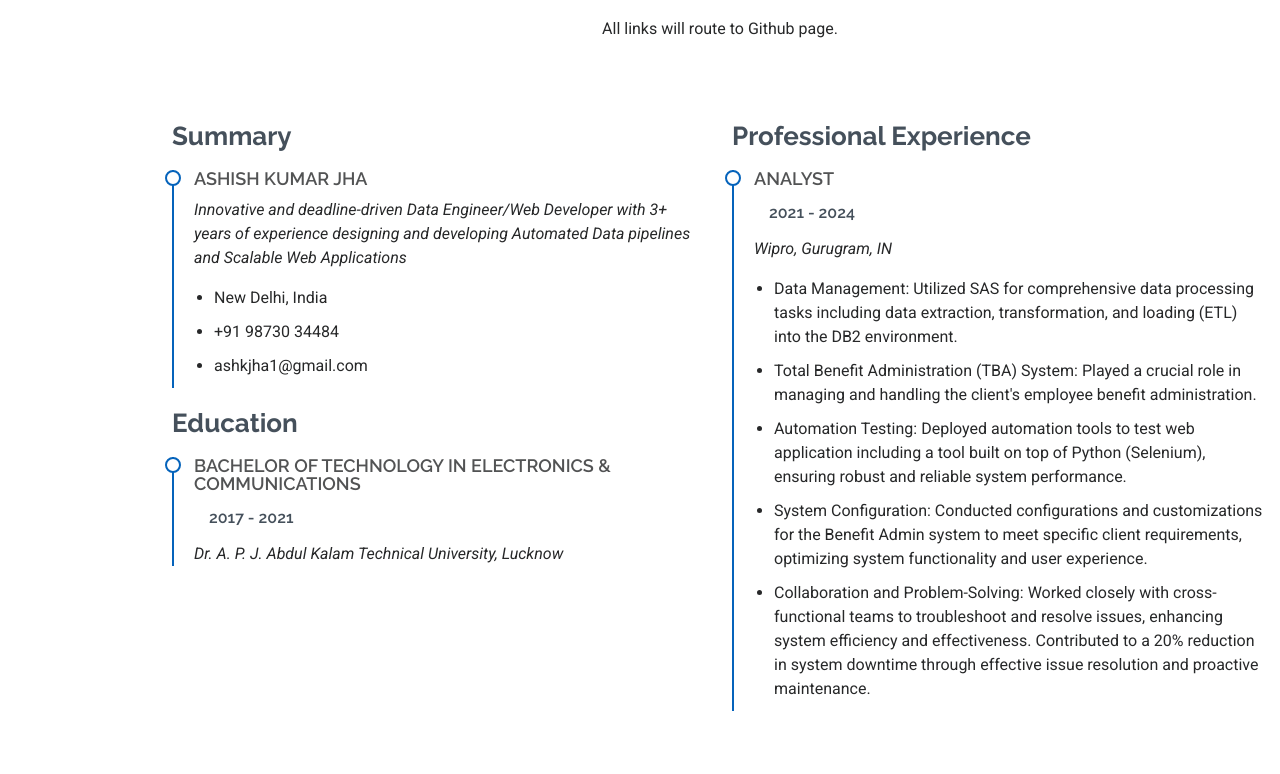
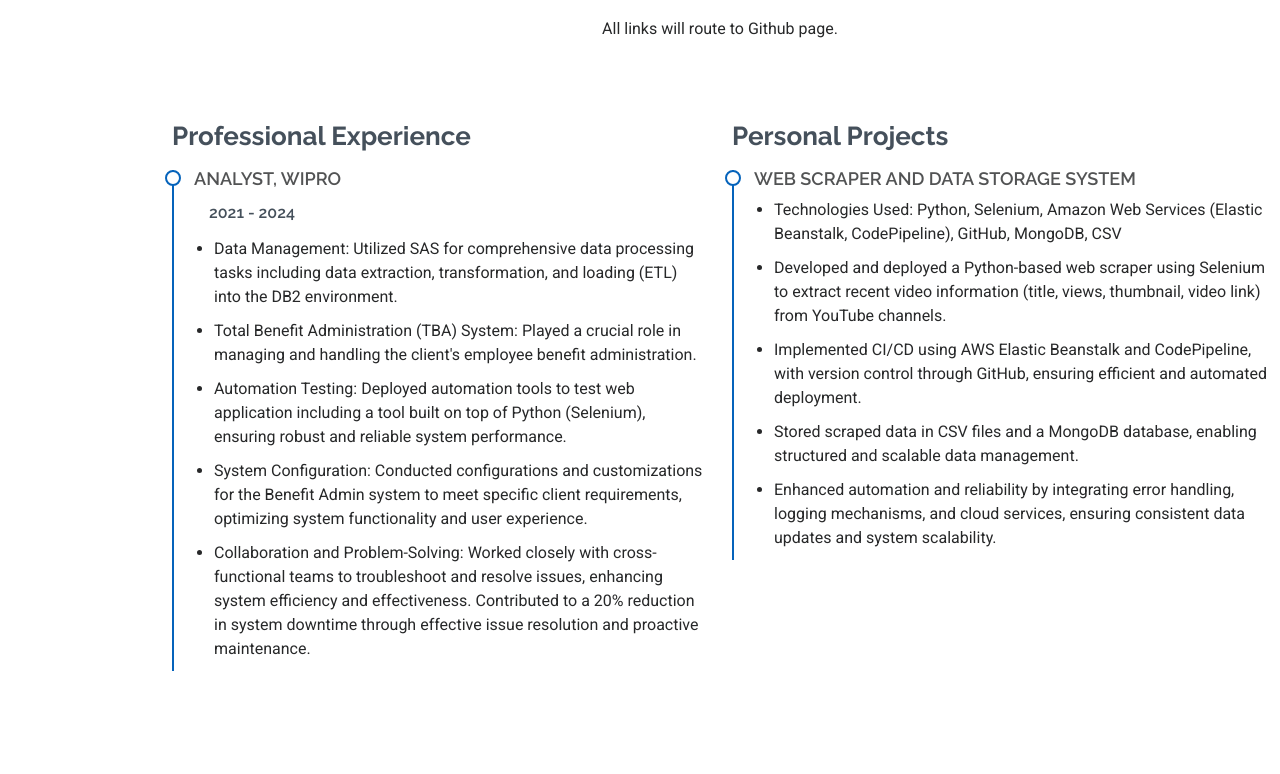
Before and after one commit to ashkjha1/test-portfolio, a plain HTML site: page index.html in a window 1280 px wide. Shown: the part 2046-2820 px from the top of the page. Drawn offline with Linux system fonts and the light colour scheme.

Commit message:
projects added

```diff
--- a/index.html
+++ b/index.html
@@ -212,34 +212,11 @@
         <div class="row">
 
           <div class="col-lg-6" data-aos="fade-up" data-aos-delay="100">
-            <h3 class="resume-title">Summary</h3>
+            <h3 class="resume-title">Professional Experience</h3>
 
             <div class="resume-item pb-0">
-              <h4>Ashish Kumar Jha</h4>
-              <p><em>Innovative and deadline-driven Data Engineer/Web Developer with 3+ years of experience designing and developing Automated Data pipelines and Scalable Web Applications</em></p>
-              <ul>
-                <li>New Delhi, India</li>
-                <li>+91 98730 34484</li>
-                <li>ashkjha1@gmail.com</li>
-              </ul>
-            </div><!-- Edn Resume Item -->
-
-            <h3 class="resume-title">Education</h3>
-            <div class="resume-item">
-              <h4>Bachelor of Technology in Electronics & Communications</h4>
-              <h5>2017 - 2021</h5>
-              <p><em>Dr. A. P. J. Abdul Kalam Technical University, Lucknow</em></p>
-              <!-- <p>CGPA: 8.14</p> -->
-            </div><!-- Edn Resume Item -->
-
-          </div>
-
-          <div class="col-lg-6" data-aos="fade-up" data-aos-delay="200">
-            <h3 class="resume-title">Professional Experience</h3>
-            <div class="resume-item">
-              <h4>Analyst</h4>
+              <h4>Analyst, Wipro</h4>
               <h5>2021 - 2024</h5>
-              <p><em>Wipro, Gurugram, IN</em></p>
               <ul>
                 <li>Data Management: Utilized SAS for comprehensive data processing tasks including data
                   extraction, transformation, and loading (ETL) into the DB2 environment.</li>
@@ -248,6 +225,27 @@
                 <li>Automation Testing: Deployed automation tools to test web application including a tool built on top of Python (Selenium), ensuring robust and reliable system performance.</li>
                 <li>System Configuration: Conducted configurations and customizations for the Benefit Admin system to meet specific client requirements, optimizing system functionality and user experience.</li>
                 <li>Collaboration and Problem-Solving: Worked closely with cross-functional teams to troubleshoot and resolve issues, enhancing system efficiency and effectiveness. Contributed to a 20% reduction in system downtime through effective issue resolution and proactive maintenance.</li>
+              </ul>
+            </div><!-- Edn Resume Item -->
+
+          </div>
+
+          <div class="col-lg-6" data-aos="fade-up" data-aos-delay="200">
+            <h3 class="resume-title">Personal Projects</h3>
+            <div class="resume-item">
+              <h4>Web Scraper and Data Storage System</h4>
+              <!-- <h5>2021 - 2024</h5> -->
+              <ul>
+                <li>Technologies Used: Python, Selenium, Amazon Web Services (Elastic Beanstalk, CodePipeline),
+                  GitHub, MongoDB, CSV</li>
+                <li>Developed and deployed a Python-based web scraper using Selenium to extract recent video
+                  information (title, views, thumbnail, video link) from YouTube channels.</li>
+                <li>Implemented CI/CD using AWS Elastic Beanstalk and CodePipeline, with version control through
+                  GitHub, ensuring efficient and automated deployment.</li>
+                <li>Stored scraped data in CSV files and a MongoDB database, enabling structured and scalable data
+                  management.</li>
+                <li>Enhanced automation and reliability by integrating error handling, logging mechanisms, and
+                  cloud services, ensuring consistent data updates and system scalability.</li>
               </ul>
             </div><!-- Edn Resume Item -->
 
```
